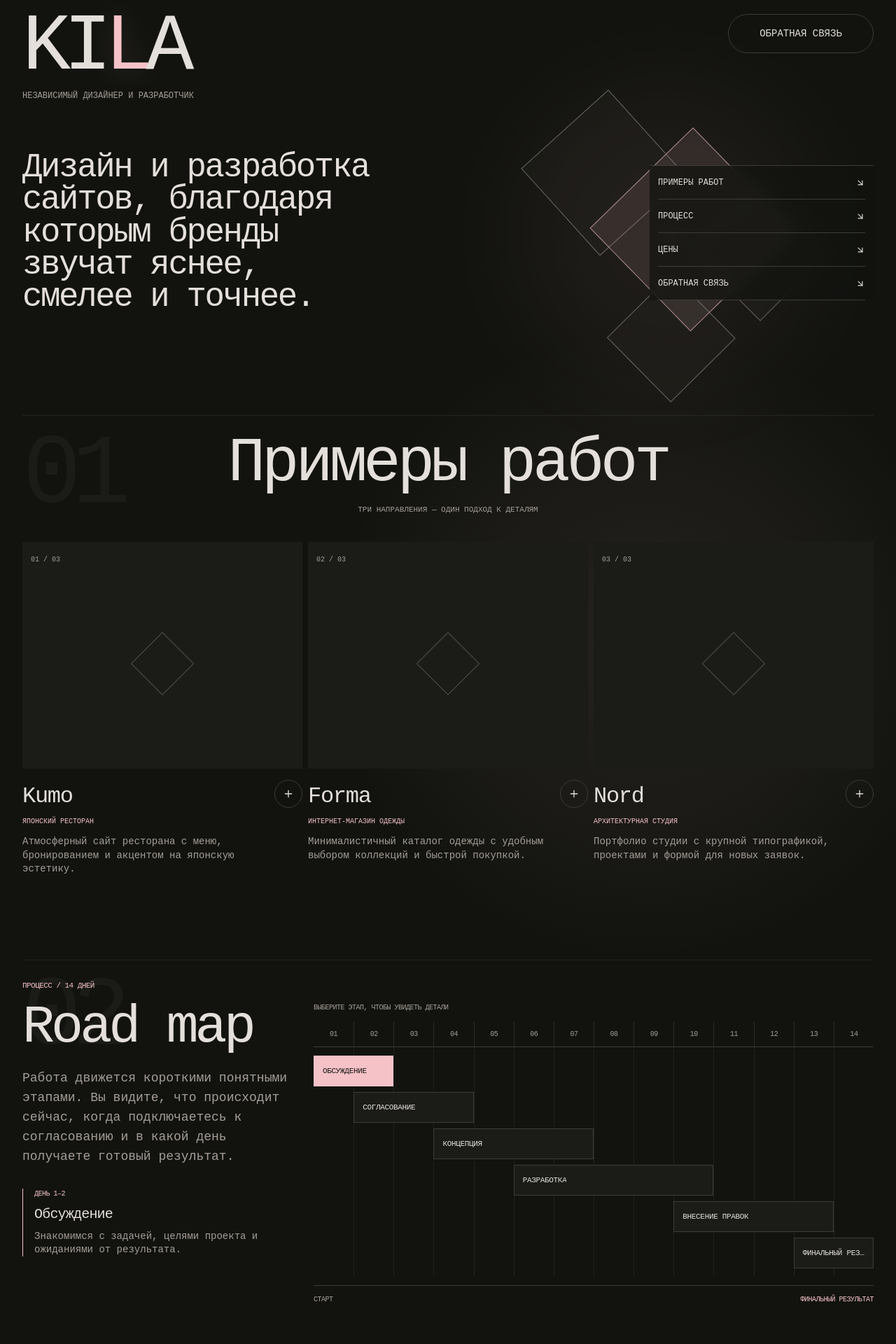
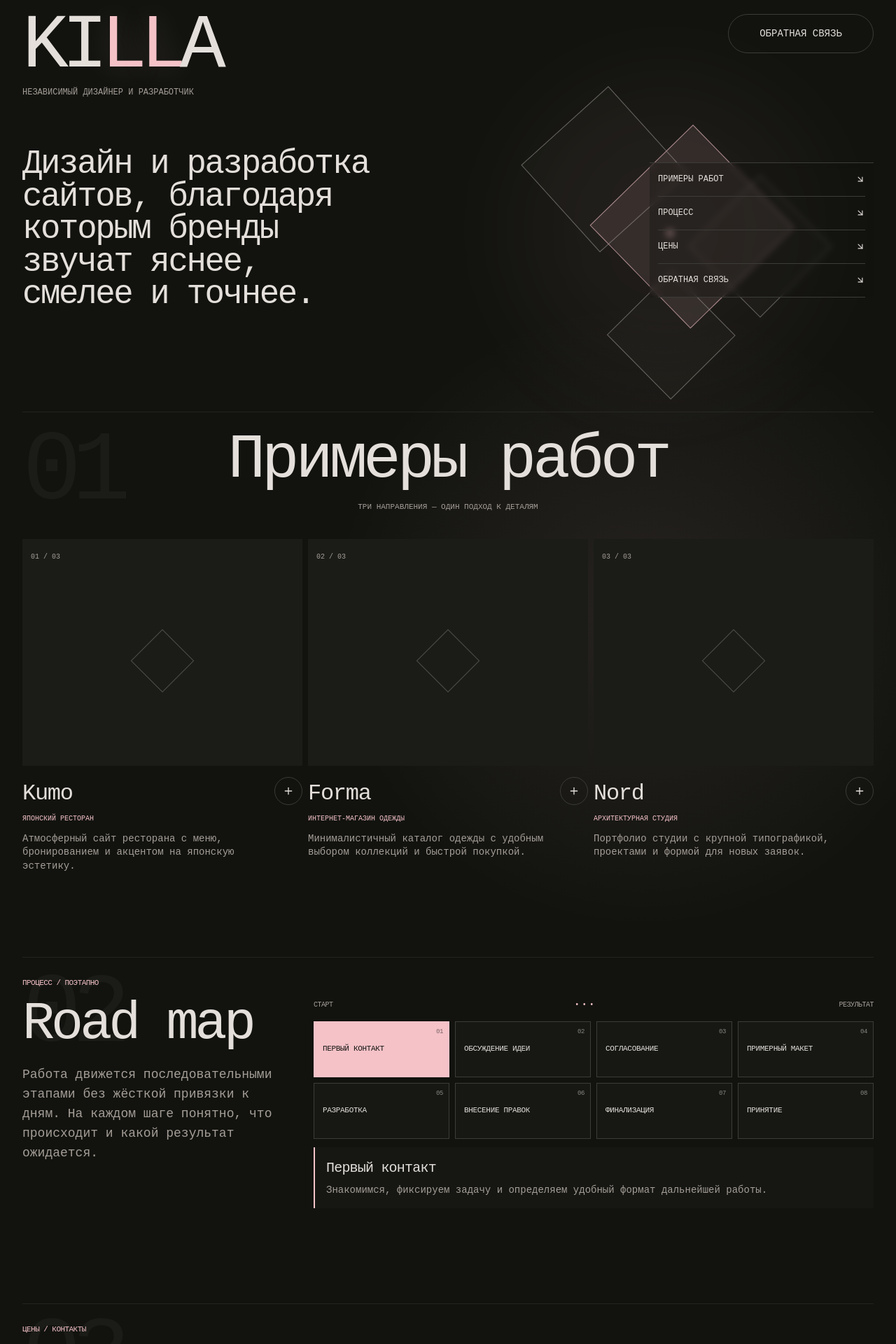
Before and after one commit to KillaRZVR/kila-portfolio, a Next.js app: page / in a window 1280 px wide. Shown: the top 1920 px of the page at 70% size. Built offline with nearby package versions, Linux system fonts and the light colour scheme; a web font is replaced by a local one.

Commit message:
Complete roadmap branding and cursor tasks

```diff
--- a/app/layout.tsx
+++ b/app/layout.tsx
@@ -1,16 +1,8 @@
 import type { Metadata } from "next";
 import "./globals.css";
+import { CustomCursor } from "@/components/custom-cursor";
 import { siteData } from "@/lib/data";
-
-export const metadata: Metadata = {
-  title: `${siteData.brand} — Portfolio`,
-  description: siteData.heroNote,
-};
-
+export const metadata: Metadata = { title: `${siteData.brand} — Portfolio`, description: siteData.heroNote };
 export default function RootLayout({ children }: Readonly<{ children: React.ReactNode }>) {
-  return (
-    <html lang="ru" className="dark">
-      <body>{children}</body>
-    </html>
-  );
+  return <html lang="ru" className="dark"><body><CustomCursor />{children}</body></html>;
 }
--- /dev/null
+++ b/components/custom-cursor.tsx
@@ -0,0 +1,18 @@
+"use client";
+import { useEffect, useState } from "react";
+export function CustomCursor() {
+  const [position, setPosition] = useState({ x: -40, y: -40 });
+  const [pressed, setPressed] = useState(false);
+  const [visible, setVisible] = useState(false);
+  useEffect(() => {
+    const finePointer = window.matchMedia("(pointer: fine)");
+    if (!finePointer.matches) return;
+    const move = (event: PointerEvent) => { setPosition({ x: event.clientX, y: event.clientY }); setVisible(true); };
+    const down = () => setPressed(true);
+    const up = () => setPressed(false);
+    const leave = () => setVisible(false);
+    window.addEventListener("pointermove", move); window.addEventListener("pointerdown", down); window.addEventListener("pointerup", up); document.documentElement.addEventListener("mouseleave", leave);
+    return () => { window.removeEventListener("pointermove", move); window.removeEventListener("pointerdown", down); window.removeEventListener("pointerup", up); document.documentElement.removeEventListener("mouseleave", leave); };
+  }, []);
+  return <span aria-hidden="true" className={`pointer-events-none fixed z-[100] hidden size-5 -translate-x-1/2 -translate-y-1/2 border border-[#f5c2c8] shadow-[0_0_18px_rgba(245,194,200,0.22)] transition-[transform,opacity] duration-100 md:block ${pressed ? "scale-50" : "scale-100"}`} style={{ left: position.x, top: position.y, opacity: visible ? 1 : 0 }} />;
+}
--- a/components/header.tsx
+++ b/components/header.tsx
@@ -1,48 +1,21 @@
 "use client";
-
 import { motion } from "framer-motion";
 import { Button } from "@/components/ui/button";
 import { siteData } from "@/lib/data";
-
-function scrollToContacts() {
-  document.getElementById("contacts")?.scrollIntoView({ behavior: "smooth" });
-}
-
+function scrollToContacts() { document.getElementById("contacts")?.scrollIntoView({ behavior: "smooth" }); }
 export function Header() {
   return (
     <header id="top" className="relative z-40 px-4 pt-4 sm:px-6 sm:pt-5 lg:px-8">
       <div className="flex items-start justify-between gap-3 sm:gap-6">
-        <a href="#top" className="font-xanmono block w-[52vw] sm:w-[36vw] lg:w-[25vw] lg:max-w-[28rem]" aria-label="На главную">
-          <span className="flex pb-2 text-[clamp(4.5rem,9vw,8.8rem)] font-normal leading-[0.84] tracking-[-0.09em]">
+        <a href="#top" className="font-xanmono block w-[58vw] sm:w-[38vw] lg:w-[28vw] lg:max-w-[32rem]" aria-label="На главную">
+          <span className="flex pb-2 text-[clamp(4.5rem,8.6vw,8.5rem)] font-normal leading-[0.84] tracking-[-0.09em]">
             {siteData.brand.split("").map((letter, index) => (
-              <motion.span
-                key={`${letter}-${index}`}
-                initial={{ y: "105%" }}
-                animate={{ y: 0 }}
-                transition={{ duration: 0.65, delay: index * 0.07, ease: [0.22, 1, 0.36, 1] }}
-                className={index === 2 ? "rose-glow" : ""}
-              >
-                {letter}
-              </motion.span>
+              <motion.span key={`${letter}-${index}`} initial={{ y: "105%" }} animate={{ y: 0 }} transition={{ duration: 0.65, delay: index * 0.07, ease: [0.22, 1, 0.36, 1] }} className={index === 2 || index === 3 ? "rose-glow" : ""}>{letter}</motion.span>
             ))}
           </span>
-          <motion.span
-            initial={{ opacity: 0, y: 6 }}
-            animate={{ opacity: 1, y: 0 }}
-            transition={{ delay: 0.45, duration: 0.45 }}
-            className="font-xanmono mt-1 block max-w-64 text-[10px] uppercase leading-tight text-muted-foreground sm:text-xs"
-          >
-            {siteData.eyebrow}
-          </motion.span>
+          <motion.span initial={{ opacity: 0, y: 6 }} animate={{ opacity: 1, y: 0 }} transition={{ delay: 0.45, duration: 0.45 }} className="font-xanmono mt-1 block max-w-64 text-[10px] uppercase leading-tight text-muted-foreground sm:text-xs">{siteData.eyebrow}</motion.span>
         </a>
-
-        <Button
-          variant="ghost"
-          onClick={scrollToContacts}
-          className="font-xanmono h-12 min-w-[8rem] justify-center rounded-full border border-[#3c3c38] px-3 text-[10px] uppercase text-foreground hover:bg-foreground hover:text-background sm:h-14 sm:min-w-[13rem] sm:px-8 sm:text-sm"
-        >
-          {siteData.feedback}
-        </Button>
+        <Button variant="ghost" onClick={scrollToContacts} className="font-xanmono h-12 min-w-[8rem] justify-center rounded-full border border-[#3c3c38] px-3 text-[10px] uppercase text-foreground hover:bg-foreground hover:text-background sm:h-14 sm:min-w-[13rem] sm:px-8 sm:text-sm">{siteData.feedback}</Button>
       </div>
     </header>
   );
--- a/components/hero-buttons.tsx
+++ b/components/hero-buttons.tsx
@@ -1,23 +1,14 @@
 "use client";
-
 import { ArrowDownRight } from "lucide-react";
 import { Button } from "@/components/ui/button";
 import { siteData } from "@/lib/data";
-
 export function HeroButtons() {
   const scrollTo = (target: string) => document.getElementById(target)?.scrollIntoView({ behavior: "smooth" });
-
   return (
-    <nav aria-label="Навигация по странице" className="grid w-full border-t border-[#3c3c38] bg-[#12130f]/75 px-3 backdrop-blur-md">
+    <nav aria-label="Навигация по странице" className="grid w-full border-t border-[#3c3c38] bg-[#12130f]/35 px-3 backdrop-blur-sm">
       {siteData.navigation.map((item) => (
-        <Button
-          key={item.target}
-          variant="ghost"
-          onClick={() => scrollTo(item.target)}
-          className="font-xanmono group h-12 w-full justify-between rounded-none border-b border-[#3c3c38] px-0 text-xs uppercase text-foreground hover:bg-transparent hover:text-[#f5c2c8]"
-        >
-          {item.label}
-          <ArrowDownRight className="size-3.5 transition-transform group-hover:translate-x-0.5 group-hover:translate-y-0.5" />
+        <Button key={item.target} variant="ghost" onClick={() => scrollTo(item.target)} className="font-xanmono group h-12 w-full justify-between rounded-none border-b border-[#3c3c38] px-0 text-xs uppercase text-foreground hover:bg-transparent hover:text-[#f5c2c8]">
+          {item.label}<ArrowDownRight className="size-3.5 transition-transform group-hover:translate-x-0.5 group-hover:translate-y-0.5" />
         </Button>
       ))}
     </nav>
--- a/components/roadmap-section.tsx
+++ b/components/roadmap-section.tsx
@@ -5,120 +5,38 @@ import { RevealSection } from "@/components/reveal-section";
 import { Separator } from "@/components/ui/separator";
 import { siteData } from "@/lib/data";
 
-const days = Array.from({ length: 14 }, (_, index) => index + 1);
-
 export function RoadmapSection() {
   const [activeId, setActiveId] = useState(siteData.roadmap.items[0].id);
-  const activeItem =
-    siteData.roadmap.items.find((item) => item.id === activeId) ??
-    siteData.roadmap.items[0];
-
+  const activeItem = siteData.roadmap.items.find((item) => item.id === activeId) ?? siteData.roadmap.items[0];
   return (
     <section id="roadmap" className="relative scroll-mt-12 py-10 sm:py-14">
       <Separator className="opacity-40" />
       <RevealSection className="relative pt-7">
-        <span className="pointer-events-none absolute left-0 top-3 text-[clamp(5rem,11vw,9rem)] leading-none tracking-[-0.1em] text-foreground/[0.045]">
-          {siteData.roadmap.sectionNumber}
-        </span>
-
+        <span className="pointer-events-none absolute left-0 top-3 text-[clamp(5rem,11vw,9rem)] leading-none tracking-[-0.1em] text-foreground/[0.045]">{siteData.roadmap.sectionNumber}</span>
         <div className="relative grid gap-10 lg:grid-cols-12 lg:gap-8">
           <div className="lg:col-span-4">
-            <p className="font-telemetry mb-4 text-[11px] uppercase text-[#f5c2c8]">
-              {siteData.roadmap.label}
-            </p>
-            <h2 className="display-tight text-[clamp(3.2rem,6vw,6.4rem)] font-normal">
-              {siteData.roadmap.title}
-            </h2>
-            <p className="mt-6 max-w-md text-base leading-snug text-muted-foreground sm:text-lg">
-              {siteData.roadmap.text}
-            </p>
-
-            <div className="mt-8 border-l border-[#f5c2c8] pl-4">
-              <p className="font-telemetry text-[10px] uppercase text-[#f5c2c8]">
-                День {activeItem.start}
-                {activeItem.end !== activeItem.start ? `–${activeItem.end}` : ""}
-              </p>
-              <p className="mt-2 text-xl tracking-[-0.04em]">
-                {activeItem.title}
-              </p>
-              <p className="mt-2 text-sm leading-snug text-muted-foreground">
-                {activeItem.description}
-              </p>
+            <p className="font-telemetry mb-4 text-[11px] uppercase text-[#f5c2c8]">{siteData.roadmap.label}</p>
+            <h2 className="display-tight text-[clamp(3.2rem,6vw,6.4rem)] font-normal">{siteData.roadmap.title}</h2>
+            <p className="mt-6 max-w-md text-base leading-snug text-muted-foreground sm:text-lg">{siteData.roadmap.text}</p>
           </div>
+          <div className="min-w-0 lg:col-span-8 lg:pt-8">
+            <div className="font-telemetry mb-4 flex items-center justify-between text-[10px] uppercase text-muted-foreground">
+              <span>Старт</span><span className="tracking-[0.45em] text-[#f5c2c8]">•••</span><span>Результат</span>
             </div>
-
-          <div className="min-w-0 lg:col-span-8 lg:pt-8">
-            <p className="font-telemetry mb-3 text-[10px] uppercase text-muted-foreground">
-              Выберите этап, чтобы увидеть детали
-            </p>
-            <div className="overflow-x-auto pb-3">
-              <div className="min-w-[760px]">
-                <div
-                  className="grid border-b border-[#3c3c38]"
-                  style={{ gridTemplateColumns: "repeat(14, minmax(0, 1fr))" }}
-                >
-                  {days.map((day) => (
-                    <div
-                      key={day}
-                      className="font-telemetry flex h-9 items-center justify-center border-l border-[#3c3c38]/60 text-[10px] text-muted-foreground first:border-l-0"
-                    >
-                      {String(day).padStart(2, "0")}
-                    </div>
-                  ))}
-                </div>
-
-                <div
-                  className="relative grid grid-rows-6 gap-y-2 py-3"
-                  style={{ gridTemplateColumns: "repeat(14, minmax(0, 1fr))" }}
-                >
-                  <div
-                    className="pointer-events-none absolute inset-0 grid"
-                    style={{ gridTemplateColumns: "repeat(14, minmax(0, 1fr))" }}
-                  >
-                    {days.map((day) => (
-                      <span
-                        key={day}
-                        className="border-l border-[#3c3c38]/35 first:border-l-0"
-                      />
-                    ))}
-                  </div>
-
+            <div className="grid gap-2 sm:grid-cols-2 xl:grid-cols-4">
               {siteData.roadmap.items.map((item, index) => {
                 const isActive = item.id === activeId;
                 return (
-                      <button
-                        key={item.id}
-                        type="button"
-                        aria-pressed={isActive}
-                        onClick={() => setActiveId(item.id)}
-                        onMouseEnter={() => setActiveId(item.id)}
-                        onFocus={() => setActiveId(item.id)}
-                        style={{
-                          gridColumn: `${item.start} / ${item.end + 1}`,
-                          gridRow: index + 1,
-                        }}
-                        className={`relative z-10 flex min-h-11 items-center overflow-hidden border px-3 text-left transition-all duration-300 focus-visible:outline-none focus-visible:ring-1 focus-visible:ring-[#f5c2c8] ${
-                          isActive
-                            ? "border-[#f5c2c8] bg-[#f5c2c8] text-[#12130f]"
-                            : "border-[#3c3c38] bg-[#1b1c18] text-[#e4dfda] hover:border-[#f5c2c8]/70"
-                        }`}
-                      >
-                        <span className="truncate text-[11px] uppercase tracking-[-0.03em]">
-                          {item.title}
-                        </span>
+                  <button key={item.id} type="button" aria-pressed={isActive} onClick={() => setActiveId(item.id)} onMouseEnter={() => setActiveId(item.id)} onFocus={() => setActiveId(item.id)} className={`relative min-h-20 border p-3 text-left transition-all duration-200 focus-visible:outline-none focus-visible:ring-1 focus-visible:ring-[#f5c2c8] ${isActive ? "border-[#f5c2c8] bg-[#f5c2c8] text-[#12130f]" : "border-[#3c3c38] bg-[#1b1c18]/70 text-[#e4dfda] hover:border-[#f5c2c8]/70"}`}>
+                    <span className="font-telemetry absolute right-2 top-2 text-[9px] opacity-55">{String(index + 1).padStart(2, "0")}</span>
+                    <span className="block pr-7 text-[11px] uppercase leading-tight tracking-[-0.03em]">{item.title}</span>
                   </button>
                 );
               })}
             </div>
-              </div>
-            </div>
-            <div className="flex items-center justify-between border-t border-[#3c3c38] pt-3">
-              <span className="font-telemetry text-[10px] uppercase text-muted-foreground">
-                Старт
-              </span>
-              <span className="font-telemetry text-[10px] uppercase text-[#f5c2c8]">
-                Финальный результат
-              </span>
+            <div className="mt-3 border-l-2 border-[#f5c2c8] bg-[#1b1c18]/55 px-4 py-4">
+              <p className="text-xl tracking-[-0.04em]">{activeItem.title}</p>
+              <p className="mt-2 max-w-3xl text-sm leading-snug text-muted-foreground">{activeItem.description}</p>
             </div>
           </div>
         </div>
```
Also changed, not shown: lib/data.js. Lines whose indentation alone changed are shown as unchanged.
